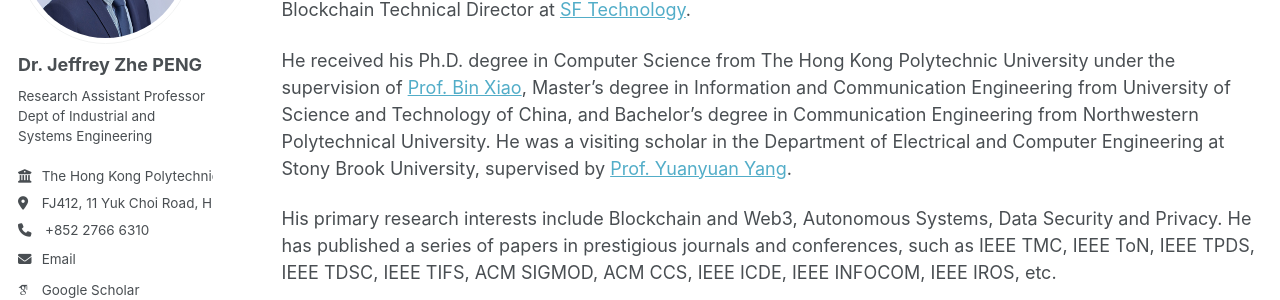
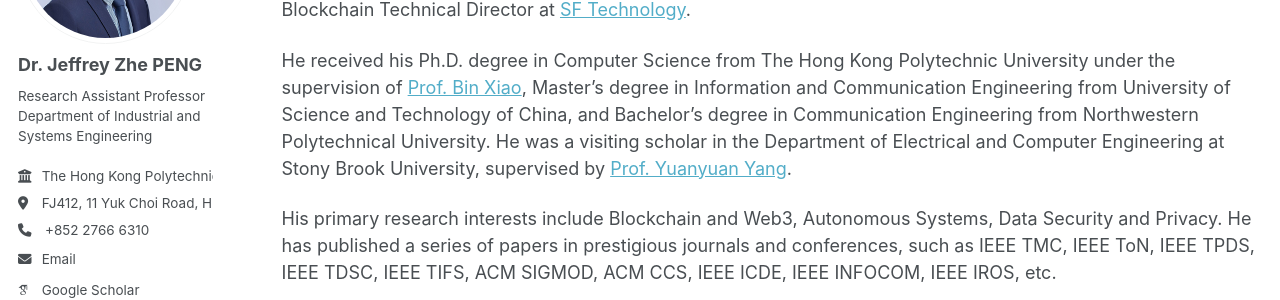
Before and after one commit to PENG-Zhe/peng-zhe.github.io, a Jekyll site: the page built from _pages/about.md, in a window 1280 px wide. Shown: the part 237-537 px from the top of the page. Built offline with Jekyll 4.4.1, drawn with Linux system fonts in a browser that asks for light colours; some web fonts are replaced.

Commit message:
Update _config.yml

```diff
--- a/_config.yml
+++ b/_config.yml
@@ -24,7 +24,7 @@ author:
   avatar           : "zhepeng.jpg"
   name             : "Dr. Jeffrey Zhe PENG"
   pronouns         : # "He/his"
-  bio              : "Research Assistant Professor <br> Dept of Industrial and Systems Engineering"
+  bio              : "Research Assistant Professor <br> Department of Industrial and Systems Engineering"
   employer         : "The Hong Kong Polytechnic University"
   location         : "FJ412, 11 Yuk Choi Road, Hung Hom"
   tel              : "+852 2766 6310"
```
